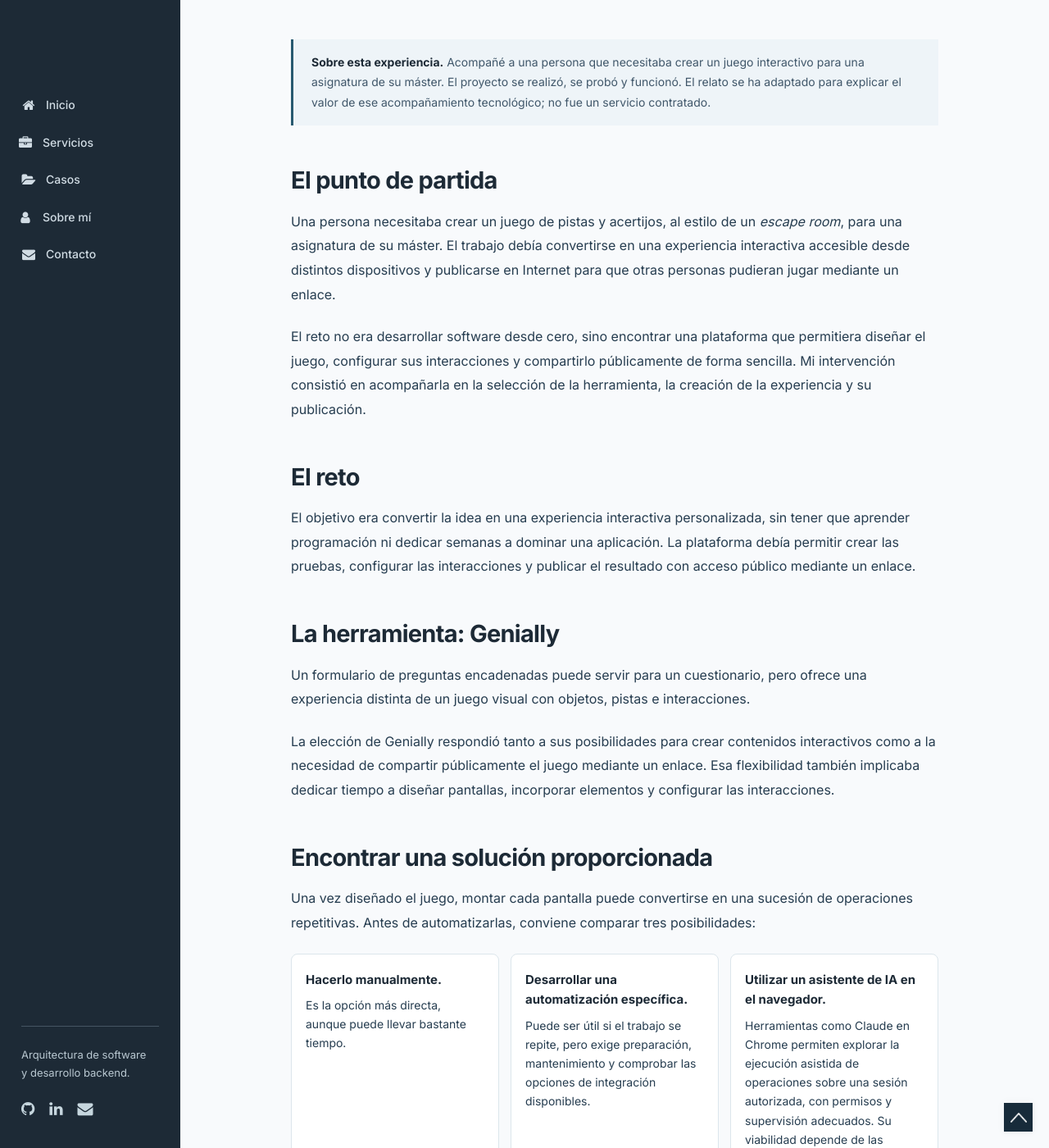
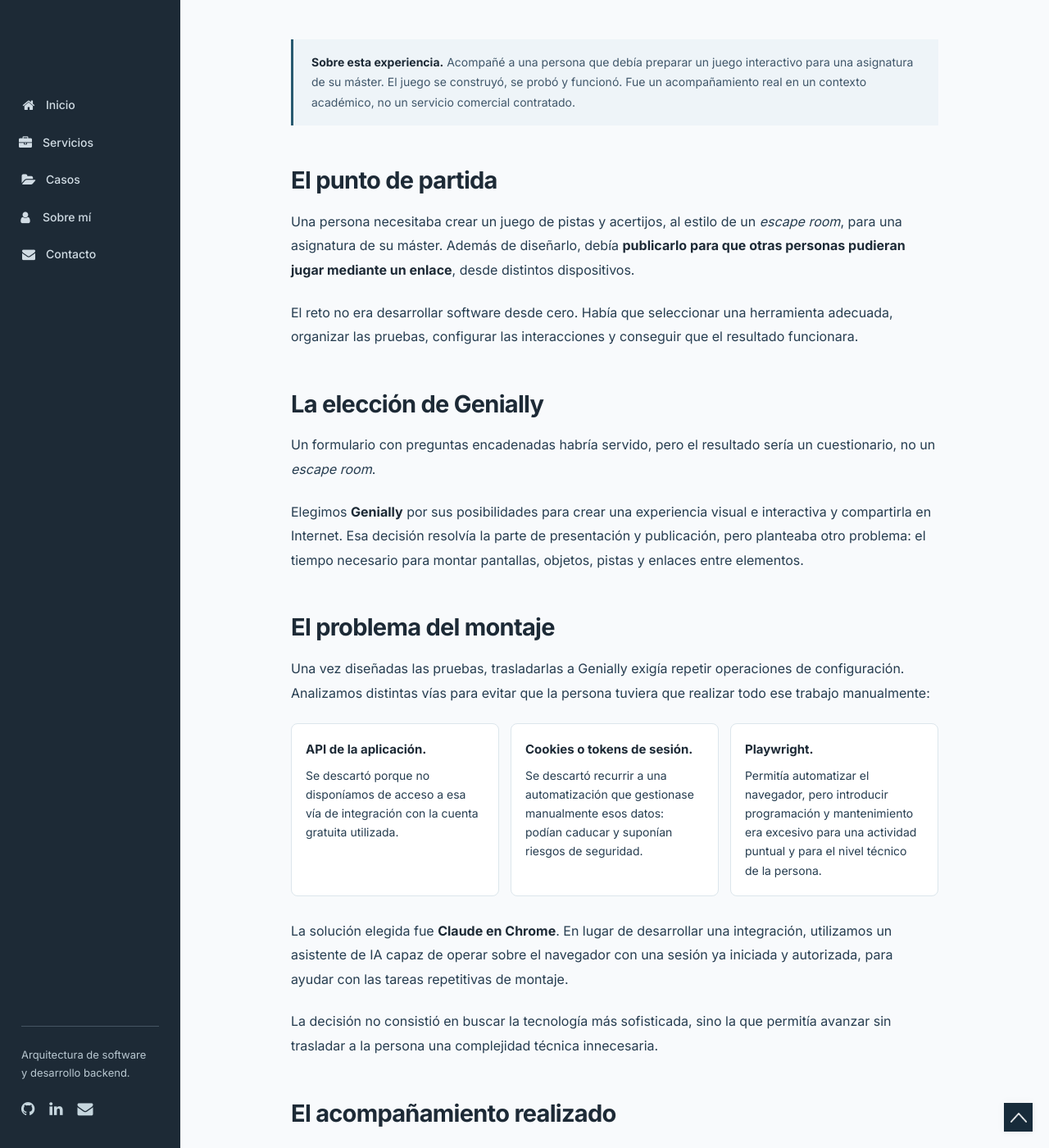
Before and after one commit to dabiz-me/dabiz.me, a Jekyll site: the page built from casos/escape-room-ia.md, in a window 1280 px wide and 1400 px high, scrolled down 480 px. Shown: the whole window at 82% size. Built offline with Jekyll 4.4.1, drawn with Linux system fonts in a browser that asks for light colours; some of the changed text lies outside the part shown.

Commit message:
docs(casos): documentar solución real con Claude y corregir relato

```diff
--- a/casos/escape-room-ia.md
+++ b/casos/escape-room-ia.md
@@ -1,50 +1,54 @@
 ---
 layout: editorial-case
-title: De una idea familiar a una experiencia interactiva con IA
-summary: Acompañamiento real para crear, probar y publicar un escape room accesible públicamente en una asignatura de máster.
+title: De una idea a una experiencia interactiva con IA
+summary: Un acompañamiento real para crear y publicar un escape room con Genially y Claude en Chrome en el contexto de una asignatura de máster.
 permalink: /casos/escape-room-ia/
 ---
 
-> **Sobre esta experiencia.** Acompañé a una persona que necesitaba crear un juego interactivo para una asignatura de su máster. El proyecto se realizó, se probó y funcionó. El relato se ha adaptado para explicar el valor de ese acompañamiento tecnológico; no fue un servicio contratado.
+> **Sobre esta experiencia.** Acompañé a una persona que debía preparar un juego interactivo para una asignatura de su máster. El juego se construyó, se probó y funcionó. Fue un acompañamiento real en un contexto académico, no un servicio comercial contratado.
 
 ## El punto de partida
 
-Una persona necesitaba crear un juego de pistas y acertijos, al estilo de un *escape room*, para una asignatura de su máster. El trabajo debía convertirse en una experiencia interactiva accesible desde distintos dispositivos y publicarse en Internet para que otras personas pudieran jugar mediante un enlace.
+Una persona necesitaba crear un juego de pistas y acertijos, al estilo de un *escape room*, para una asignatura de su máster. Además de diseñarlo, debía **publicarlo para que otras personas pudieran jugar mediante un enlace**, desde distintos dispositivos.
 
-El reto no era desarrollar software desde cero, sino encontrar una plataforma que permitiera diseñar el juego, configurar sus interacciones y compartirlo públicamente de forma sencilla. Mi intervención consistió en acompañarla en la selección de la herramienta, la creación de la experiencia y su publicación.
+El reto no era desarrollar software desde cero. Había que seleccionar una herramienta adecuada, organizar las pruebas, configurar las interacciones y conseguir que el resultado funcionara.
 
-## El reto
+## La elección de Genially
 
-El objetivo era convertir la idea en una experiencia interactiva personalizada, sin tener que aprender programación ni dedicar semanas a dominar una aplicación. La plataforma debía permitir crear las pruebas, configurar las interacciones y publicar el resultado con acceso público mediante un enlace.
+Un formulario con preguntas encadenadas habría servido, pero el resultado sería un cuestionario, no un *escape room*.
 
-## La herramienta: Genially
+Elegimos **Genially** por sus posibilidades para crear una experiencia visual e interactiva y compartirla en Internet. Esa decisión resolvía la parte de presentación y publicación, pero planteaba otro problema: el tiempo necesario para montar pantallas, objetos, pistas y enlaces entre elementos.
 
-Un formulario de preguntas encadenadas puede servir para un cuestionario, pero ofrece una experiencia distinta de un juego visual con objetos, pistas e interacciones.
+## El problema del montaje
 
-La elección de Genially respondió tanto a sus posibilidades para crear contenidos interactivos como a la necesidad de compartir públicamente el juego mediante un enlace. Esa flexibilidad también implicaba dedicar tiempo a diseñar pantallas, incorporar elementos y configurar las interacciones.
+Una vez diseñadas las pruebas, trasladarlas a Genially exigía repetir operaciones de configuración. Analizamos distintas vías para evitar que la persona tuviera que realizar todo ese trabajo manualmente:
 
-## Encontrar una solución proporcionada
+- **API de la aplicación.** Se descartó porque no disponíamos de acceso a esa vía de integración con la cuenta gratuita utilizada.
+- **Cookies o tokens de sesión.** Se descartó recurrir a una automatización que gestionase manualmente esos datos: podían caducar y suponían riesgos de seguridad.
+- **Playwright.** Permitía automatizar el navegador, pero introducir programación y mantenimiento era excesivo para una actividad puntual y para el nivel técnico de la persona.
 
-Una vez diseñado el juego, montar cada pantalla puede convertirse en una sucesión de operaciones repetitivas. Antes de automatizarlas, conviene comparar tres posibilidades:
+La solución elegida fue **Claude en Chrome**. En lugar de desarrollar una integración, utilizamos un asistente de IA capaz de operar sobre el navegador con una sesión ya iniciada y autorizada, para ayudar con las tareas repetitivas de montaje.
 
-- **Hacerlo manualmente.** Es la opción más directa, aunque puede llevar bastante tiempo.
-- **Desarrollar una automatización específica.** Puede ser útil si el trabajo se repite, pero exige preparación, mantenimiento y comprobar las opciones de integración disponibles.
-- **Utilizar un asistente de IA en el navegador.** Herramientas como Claude en Chrome permiten explorar la ejecución asistida de operaciones sobre una sesión autorizada, con permisos y supervisión adecuados. Su viabilidad depende de las capacidades y restricciones de la aplicación.
+La decisión no consistió en buscar la tecnología más sofisticada, sino la que permitía avanzar sin trasladar a la persona una complejidad técnica innecesaria.
 
-Para una actividad puntual, construir una integración completa puede ser desproporcionado. El criterio no es utilizar la tecnología más sofisticada, sino encontrar la solución que aporte más valor con el esfuerzo y el riesgo adecuados.
+## El acompañamiento realizado
 
-## El proceso de acompañamiento
+1. **Definir la experiencia.** Aclaramos el objetivo del trabajo y la estructura del juego.
+2. **Seleccionar la plataforma.** Elegimos Genially teniendo en cuenta la interactividad y la publicación del resultado.
+3. **Preparar las pruebas.** Utilizamos IA como apoyo para estructurar y elaborar el contenido.
+4. **Resolver la configuración.** Evaluamos alternativas de automatización y utilizamos Claude en Chrome como apoyo al montaje en el navegador.
+5. **Probar el resultado.** Comprobamos el funcionamiento del juego y su disponibilidad para los participantes.
 
-1. **Aclarar la idea.** Participantes, duración, dificultad y tipo de experiencia.
-2. **Elegir la herramienta.** Comparar opciones según el resultado esperado, el presupuesto y el esfuerzo.
-3. **Diseñar las pruebas.** Utilizar IA como apoyo para estructurar la historia, ordenar acertijos y redactar pistas.
-4. **Preparar el montaje.** Decidir qué tareas conviene hacer manualmente y cuáles se podrían automatizar de forma segura.
-5. **Probar y publicar.** Comprobar las interacciones y el funcionamiento en los dispositivos previstos, y dejar el juego accesible públicamente mediante un enlace.
+## El resultado
+
+**Se creó un escape room funcional con Genially, se probó y se publicó para su acceso mediante un enlace.** La intervención combinó decisiones sobre la plataforma, elaboración del contenido y ayuda de IA en las tareas de configuración.
+
+No se incluyen cifras de pruebas, horas invertidas ni un reparto detallado de tareas entre la persona y el asistente porque todavía no están documentados aquí.
 
 ## ¿Qué aporta el acompañamiento tecnológico?
 
-No se trata solo de recomendar una aplicación o explicar dónde hacer clic. Se trata de entender qué quieres conseguir, valorar alternativas, evitar complejidades innecesarias y ayudarte a poner en práctica una solución que puedas utilizar.
+La ayuda no consistió simplemente en recomendar una aplicación. Consistió en comprender el objetivo, comparar alternativas, descartar caminos desproporcionados y acompañar a una persona hasta conseguir una experiencia que funcionara.
 
-## Más allá de un juego familiar
+## Más allá de un escape room
 
-El mismo enfoque puede servir para crear materiales formativos, preparar presentaciones interactivas, organizar información o simplificar tareas repetitivas en aplicaciones de uso cotidiano.
+El mismo criterio sirve para preparar materiales formativos, presentaciones interactivas o actividades digitales: aprovechar las herramientas existentes y utilizar la IA cuando simplifica el trabajo, sin convertir una necesidad puntual en un proyecto de desarrollo a medida.
```
